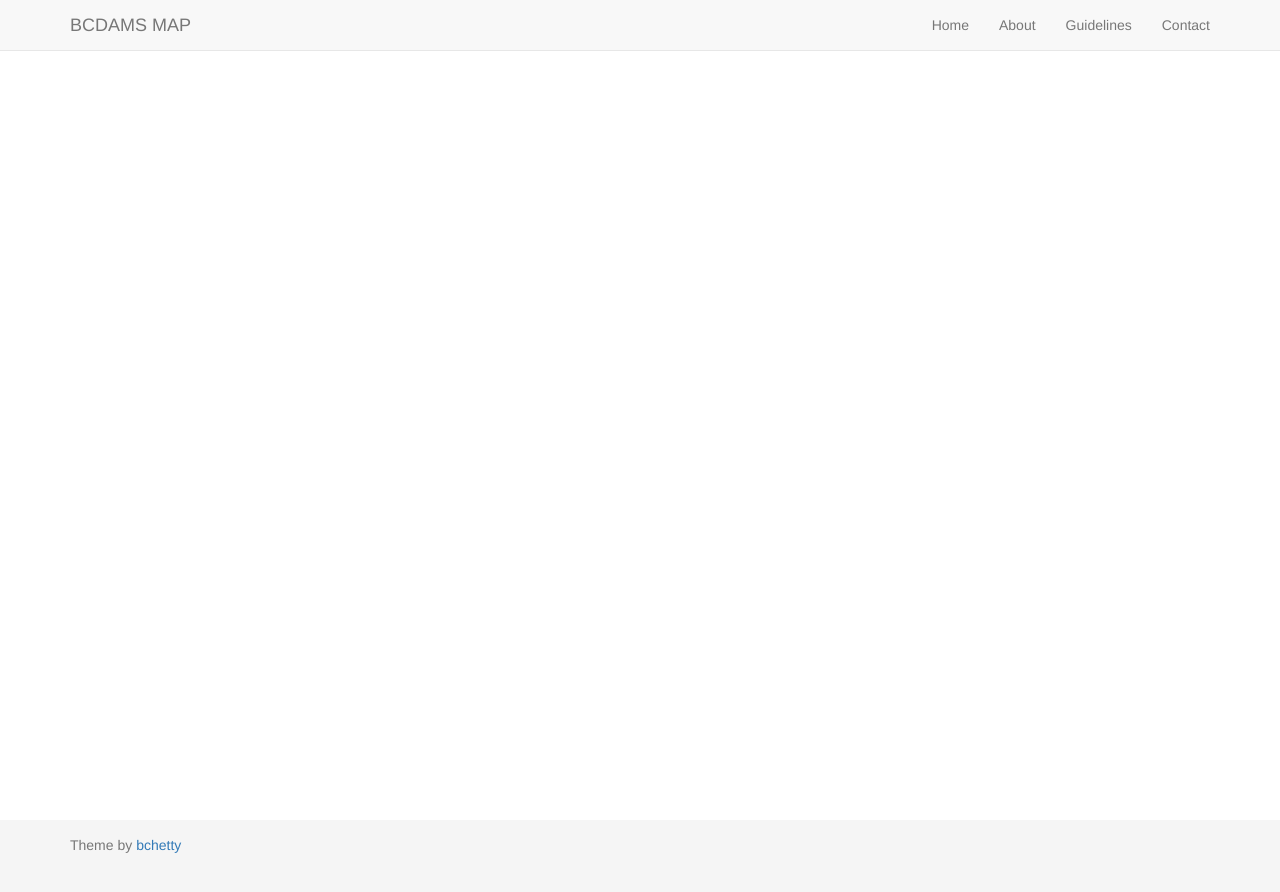
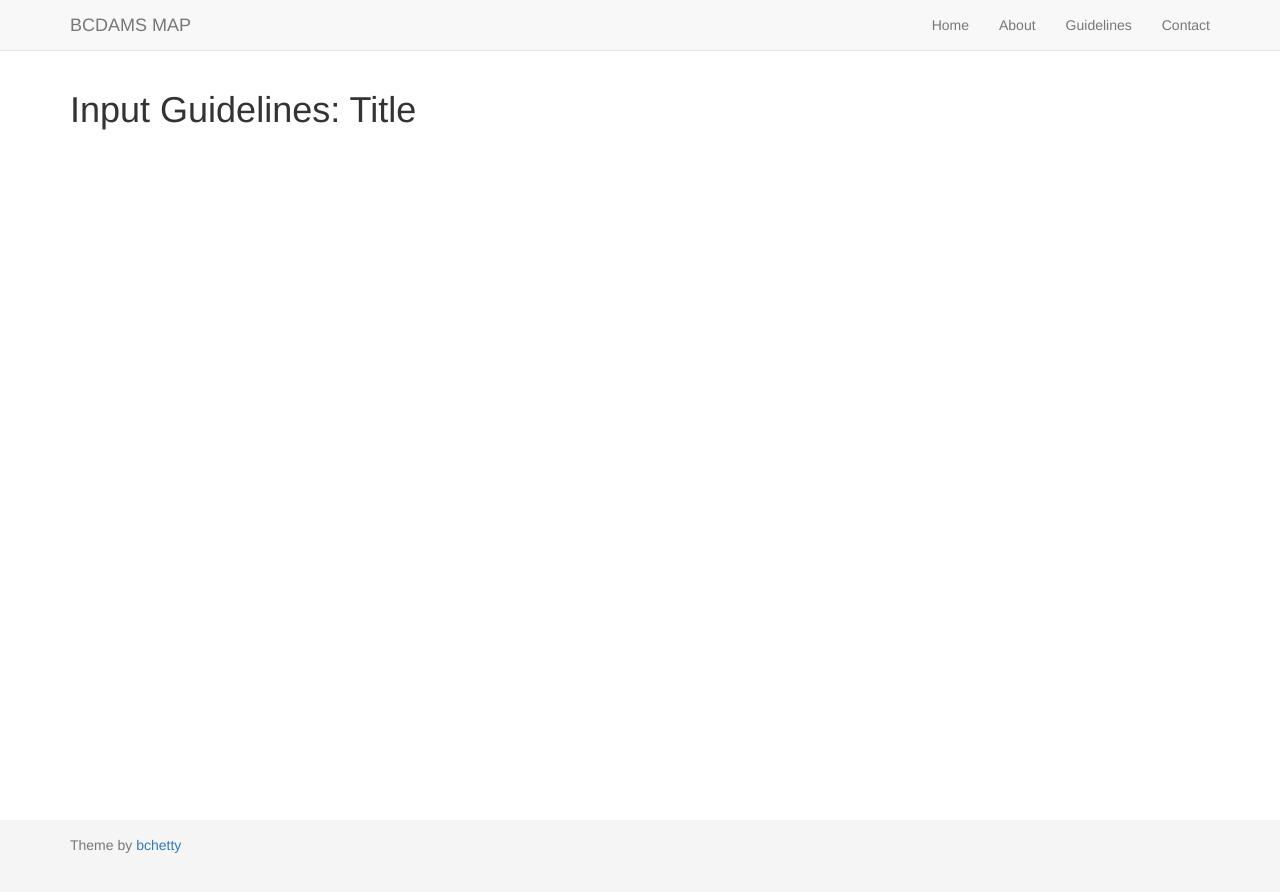
Before and after one commit to uhlibraries-digital/bcdams-map, a Jekyll site: the page built from guidelines/title.md, in a window 1280 px wide. Shown: the top 892 px of the page. Built offline with Jekyll 4.4.1, drawn with Linux system fonts in a browser that asks for light colours; nearby versions of some CDN libraries.

Commit message:
update title

```diff
--- a/guidelines/title.md
+++ b/guidelines/title.md
@@ -1,5 +1,10 @@
 ---
 layout: template1
 title: Title
+field: title
 comments: false
 ---
+
+{% assign element = site.data.dptf[page.field] %}
+
+# Input Guidelines: {{ element.label }}
```
